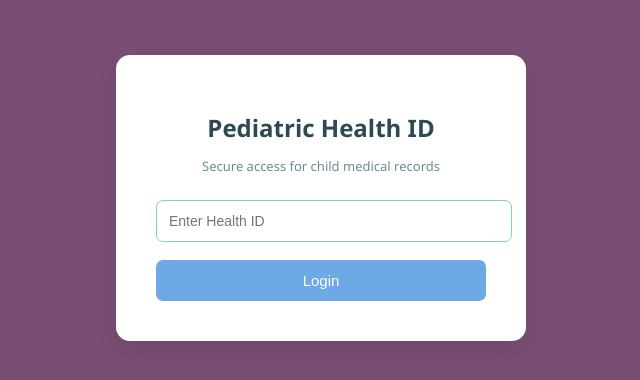
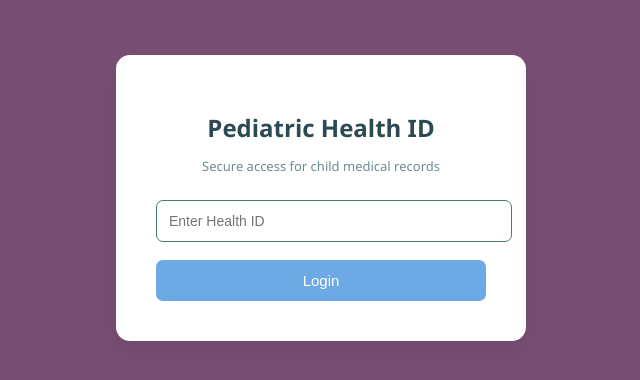
Before and after one commit to Amritha2303/pediatric-health-system, a Flask app: page / in a window 1280 px wide, with the restyled element focused. Shown: the part 202-582 px from the top of the page, without its empty margins (319-959 px from the left). Run offline with Flask 3, Linux system fonts and the light colour scheme.

Commit message:
colour changed

```diff
--- a/static/style.css
+++ b/static/style.css
@@ -40,7 +40,7 @@ outline:none;
 }
 
 input:focus{
-border-color:#7fd1c6;
+border-color:#457e76;
 }
 
 button{
```
